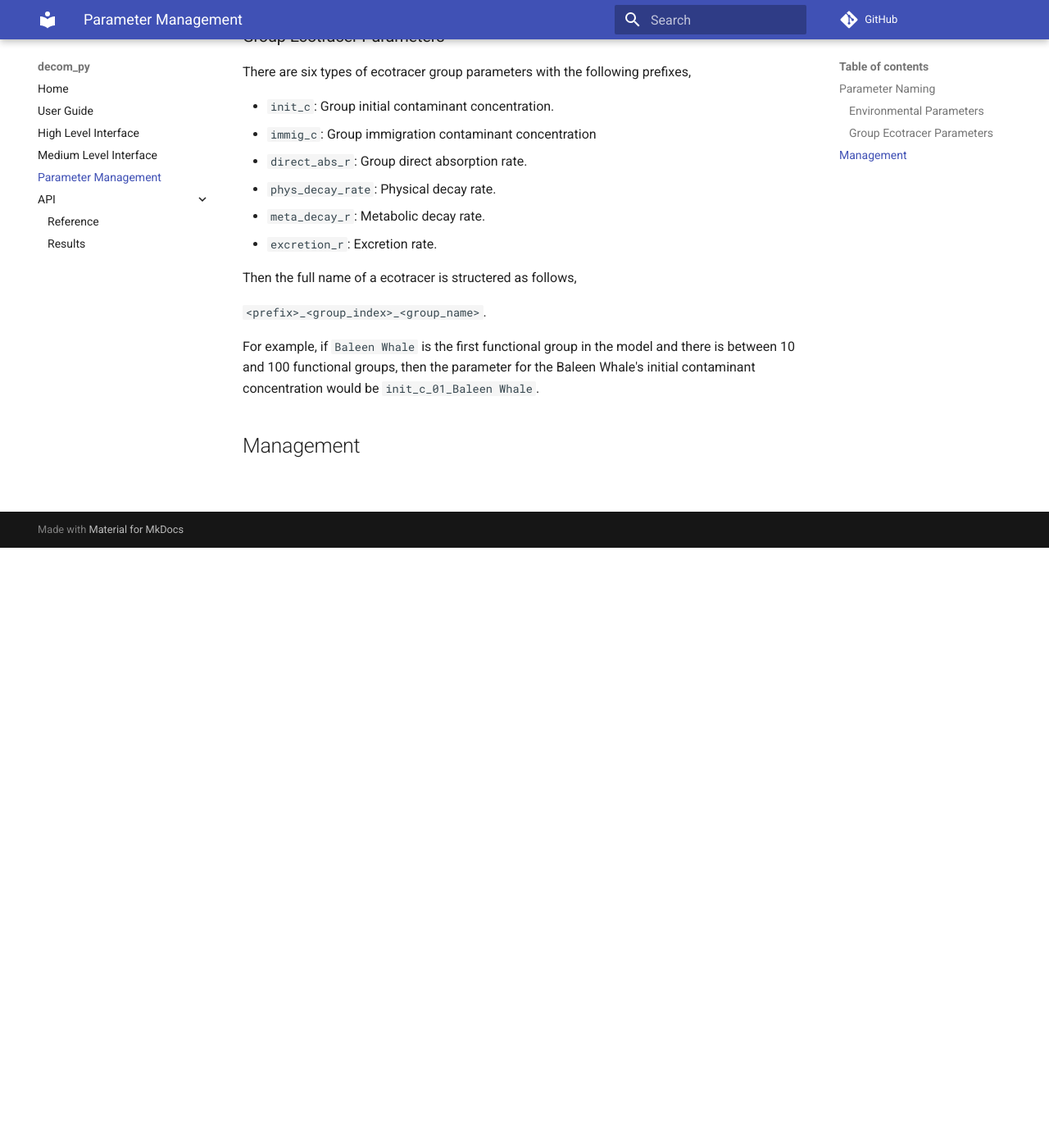
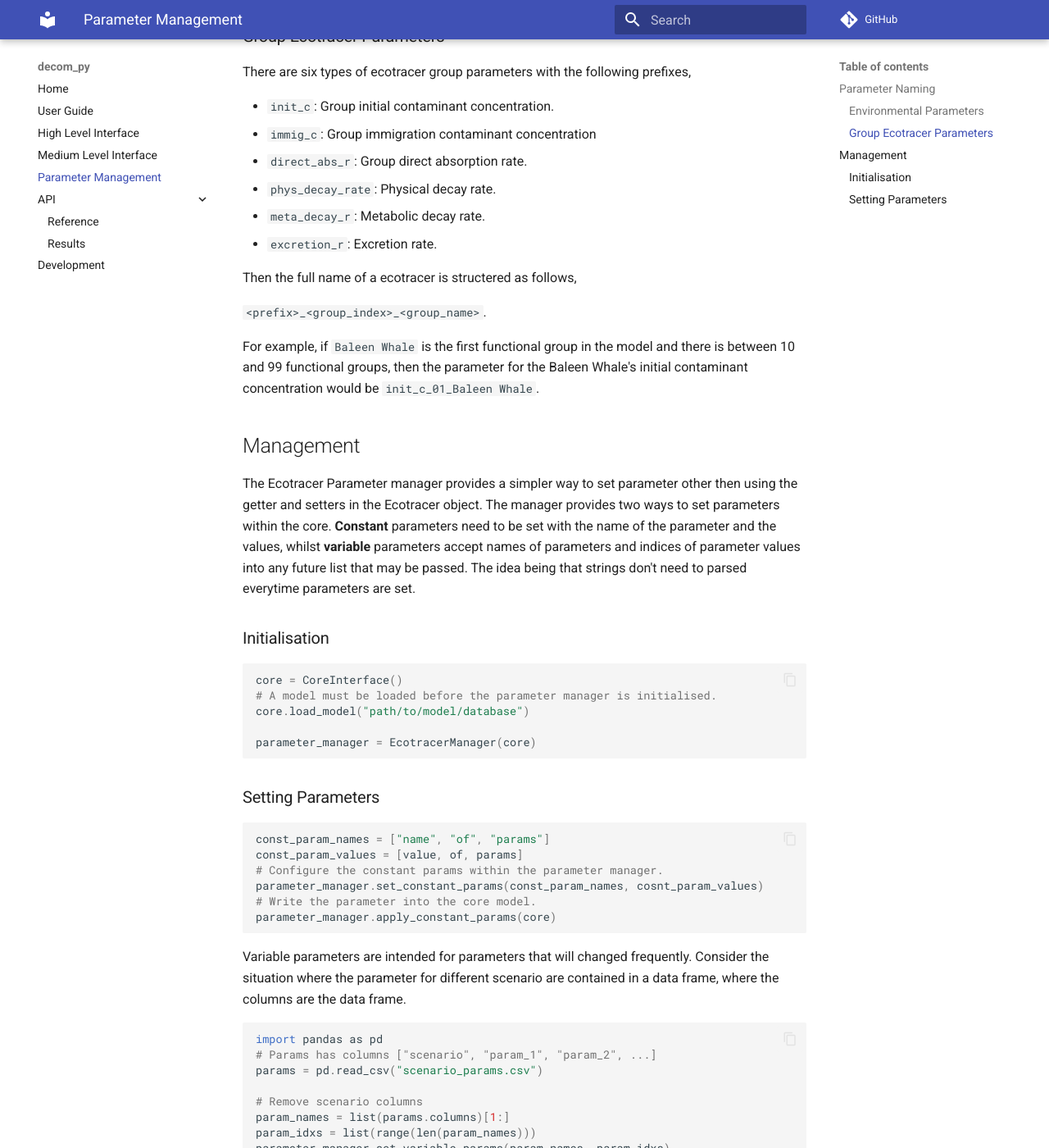
Before and after one commit to open-AIMS/PyEwE, an MkDocs documentation site: the page built from docs/parameter_management.md, in a window 1280 px wide and 1400 px high, scrolled down 732 px. Shown: the whole window at 82% size. Built offline with MkDocs 1.6.1 and Material for MkDocs 9.7.7, drawn with Linux system fonts in a browser that asks for light colours; comment, search, counter and statistics services are not loaded; some of the changed text lies outside the part shown.

Commit message:
update documentation on parameter management

````diff
--- a/docs/parameter_management.md
+++ b/docs/parameter_management.md
@@ -37,7 +37,56 @@ Then the full name of a ecotracer is structered as follows,
 `<prefix>_<group_index>_<group_name>`.
 
 For example, if `Baleen Whale` is the first functional group in the model and there is
-between 10 and 100 functional groups, then the parameter for the Baleen Whale's initial
+between 10 and 99 functional groups, then the parameter for the Baleen Whale's initial
 contaminant concentration would be `init_c_01_Baleen Whale`.
 
 ## Management
+
+The Ecotracer Parameter manager provides a simpler way to set parameter other then using the
+getter and setters in the Ecotracer object. The manager provides two ways to set parameters
+within the core. **Constant** parameters need to be set with the name of the parameter and
+the values, whilst **variable** parameters accept names of parameters and indices of
+parameter values into any future list that may be passed. The idea being that strings don't
+need to parsed everytime parameters are set.
+
+### Initialisation
+
+```julia
+core = CoreInterface()
+# A model must be loaded before the parameter manager is initialised.
+core.load_model("path/to/model/database")
+
+parameter_manager = EcotracerManager(core)
+```
+
+### Setting Parameters
+
+```julia
+const_param_names = ["name", "of", "params"]
+const_param_values = [value, of, params]
+# Configure the constant params within the parameter manager.
+parameter_manager.set_constant_params(const_param_names, cosnt_param_values)
+# Write the parameter into the core model.
+parameter_manager.apply_constant_params(core)
+```
+
+Variable parameters are intended for parameters that will changed frequently. Consider the
+situation where the parameter for different scenario are contained in a data frame, where
+the columns are the data frame.
+
+```julia
+import pandas as pd
+# Params has columns ["scenario", "param_1", "param_2", ...]
+params = pd.read_csv("scenario_params.csv")
+
+# Remove scenario columns
+param_names = list(params.columns)[1:]
+param_idxs = list(range(len(param_names)))
+parameter_manager.set_variable_params(param_names, param_idxs)
+
+for (i, row) in params.iterrows():
+    # Set parameters without processing strings in each iteration.
+    parameter_manager.apply_variable_params(core, list(row[1:]))
+    # Run model ...
+    # Collect results ...
+```
--- a/mkdocs.yml
+++ b/mkdocs.yml
@@ -30,6 +30,7 @@ plugins:
         python:
           options:
             docstring_style: google
+            merge_init_into_class: true
             show_source: true
             show_root_heading: true
             show_signature_as_heading: true
@@ -43,9 +44,10 @@ plugins:
 nav:
   - Home: index.md
   - User Guide: usage.md
-  - High Level Interface: high_level_interface
+  - High Level Interface: high_level_interface.md
   - Medium Level Interface: medium_level_interface.md
   - Parameter Management: parameter_management.md
   - API:
       - Reference: api/reference.md
       - Results: api/results.md
+  - Development: development.md
````
